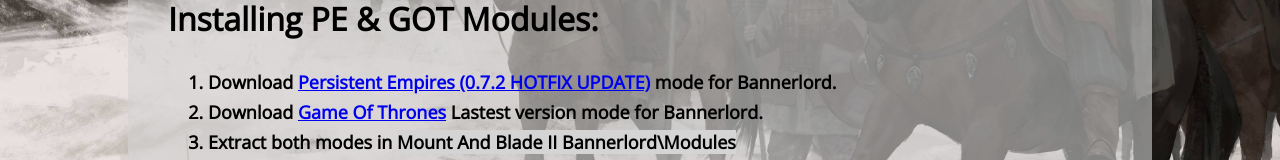
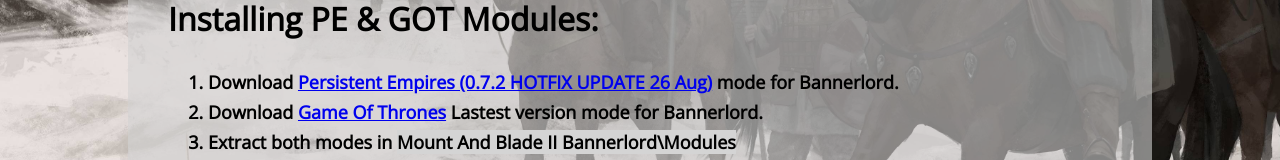
Before and after one commit to MBBannerlord/Bannerlord, a plain HTML site: page downloads.html in a window 1280 px wide. Shown: the part 469-629 px from the top of the page. Drawn offline with nearby package versions, Linux system fonts and the light colour scheme.

Commit message:
Update downloads.html

```diff
--- a/downloads.html
+++ b/downloads.html
@@ -60,7 +60,7 @@
         </div>
         <ol class="modes-guide">
             <li>
-                Download <a class="dl-link" href="https://drive.google.com/file/d/1cXV37BGnKBwMKYmgDOMQ-_SBMJzp52rw/view?usp=sharing" target="_blank">Persistent Empires (0.7.2 HOTFIX UPDATE)</a> mode for Bannerlord.
+                Download <a class="dl-link" href="https://drive.google.com/file/d/1cXV37BGnKBwMKYmgDOMQ-_SBMJzp52rw/view?usp=sharing" target="_blank">Persistent Empires (0.7.2 HOTFIX UPDATE 26 Aug)</a> mode for Bannerlord.
             </li>
             <li>
                 Download <a class="dl-link" href="https://www.nexusmods.com/mountandblade2bannerlord/mods/2907?tab=files" target="_blank">Game Of Thrones</a> Lastest version mode for Bannerlord.
```
